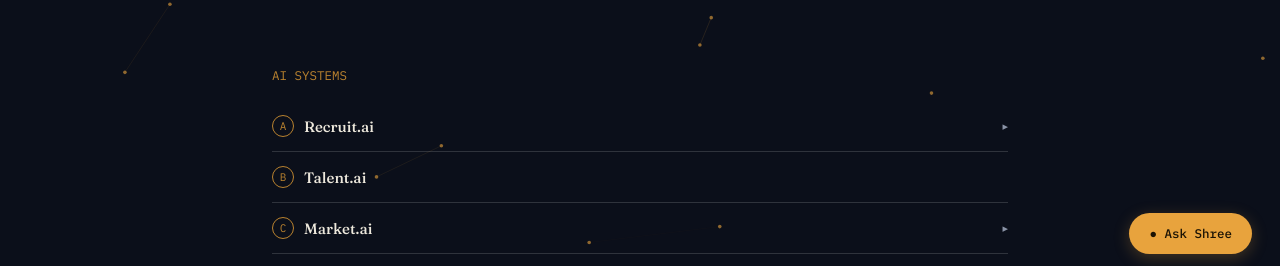
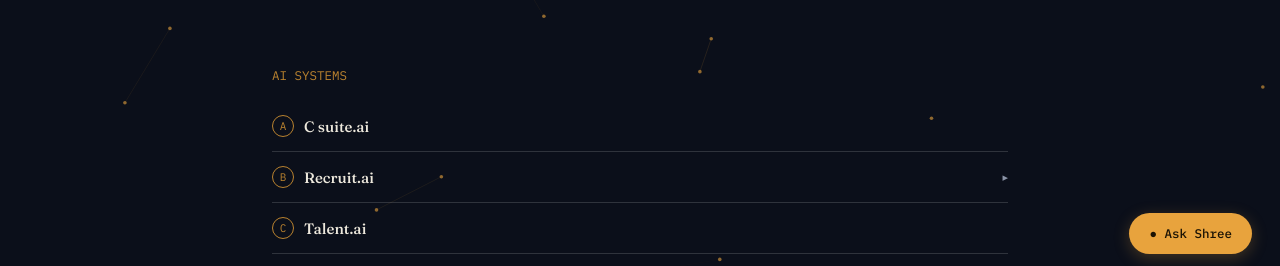
Before and after one commit to shreeshanarsha-star/Askshree-App, a Next.js app: page / in a window 1280 px wide. Shown: the part 522-788 px from the top of the page. Built offline with nearby package versions, Linux system fonts and the light colour scheme.

Commit message:
Insert C suite.ai as group A, shift Recruit/Talent/Market/Learn-Research down to B-J

```diff
--- a/app/page.js
+++ b/app/page.js
@@ -95,9 +95,18 @@
         <div className="eyebrow">AI SYSTEMS</div>
         <div style={{ marginTop: 16 }}>
           <div className="ai-group">
+            <div style={{ display: 'flex', alignItems: 'center', justifyContent: 'space-between' }}>
+              <div style={{ display: 'flex', alignItems: 'center', gap: 10 }}>
+                <span className="ai-badge">A</span>
+                <span className="ai-name">C suite.ai</span>
+              </div>
+            </div>
+          </div>
+
+          <div className="ai-group">
             <div style={{ display: 'flex', alignItems: 'center', justifyContent: 'space-between', cursor: 'pointer' }} onClick={() => setRecruitOpen((o) => !o)}>
               <div style={{ display: 'flex', alignItems: 'center', gap: 10 }}>
-                <span className="ai-badge">A</span>
+                <span className="ai-badge">B</span>
                 <span className="ai-name">Recruit.ai</span>
               </div>
               <span style={{ color: 'var(--slate)', fontFamily: 'IBM Plex Mono, monospace', fontSize: 11 }}>{recruitOpen ? '▾' : '▸'}</span>
@@ -124,7 +133,7 @@
           <div className="ai-group">
             <div style={{ display: 'flex', alignItems: 'center', justifyContent: 'space-between' }}>
               <div style={{ display: 'flex', alignItems: 'center', gap: 10 }}>
-                <span className="ai-badge">B</span>
+                <span className="ai-badge">C</span>
                 <span className="ai-name">Talent.ai</span>
               </div>
             </div>
@@ -133,7 +142,7 @@
           <div className="ai-group">
             <div style={{ display: 'flex', alignItems: 'center', justifyContent: 'space-between', cursor: 'pointer' }} onClick={() => setMarketOpen((o) => !o)}>
               <div style={{ display: 'flex', alignItems: 'center', gap: 10 }}>
-                <span className="ai-badge">C</span>
+                <span className="ai-badge">D</span>
                 <span className="ai-name">Market.ai</span>
               </div>
               <span style={{ color: 'var(--slate)', fontFamily: 'IBM Plex Mono, monospace', fontSize: 11 }}>{marketOpen ? '▾' : '▸'}</span>
@@ -147,12 +156,12 @@
           </div>
 
           {[
-            ['D', 'Learn.ai'],
-            ['E', 'Rewards.ai'],
-            ['F', 'Finance.ai'],
-            ['G', 'Brand.ai'],
-            ['H', 'Sales.ai'],
-            ['I', 'Research.ai'],
+            ['E', 'Learn.ai'],
+            ['F', 'Rewards.ai'],
+            ['G', 'Finance.ai'],
+            ['H', 'Brand.ai'],
+            ['I', 'Sales.ai'],
+            ['J', 'Research.ai'],
           ].map(([letter, name]) => (
             <div className="ai-group" key={letter}>
               <div style={{ display: 'flex', alignItems: 'center', justifyContent: 'space-between' }}>
```
